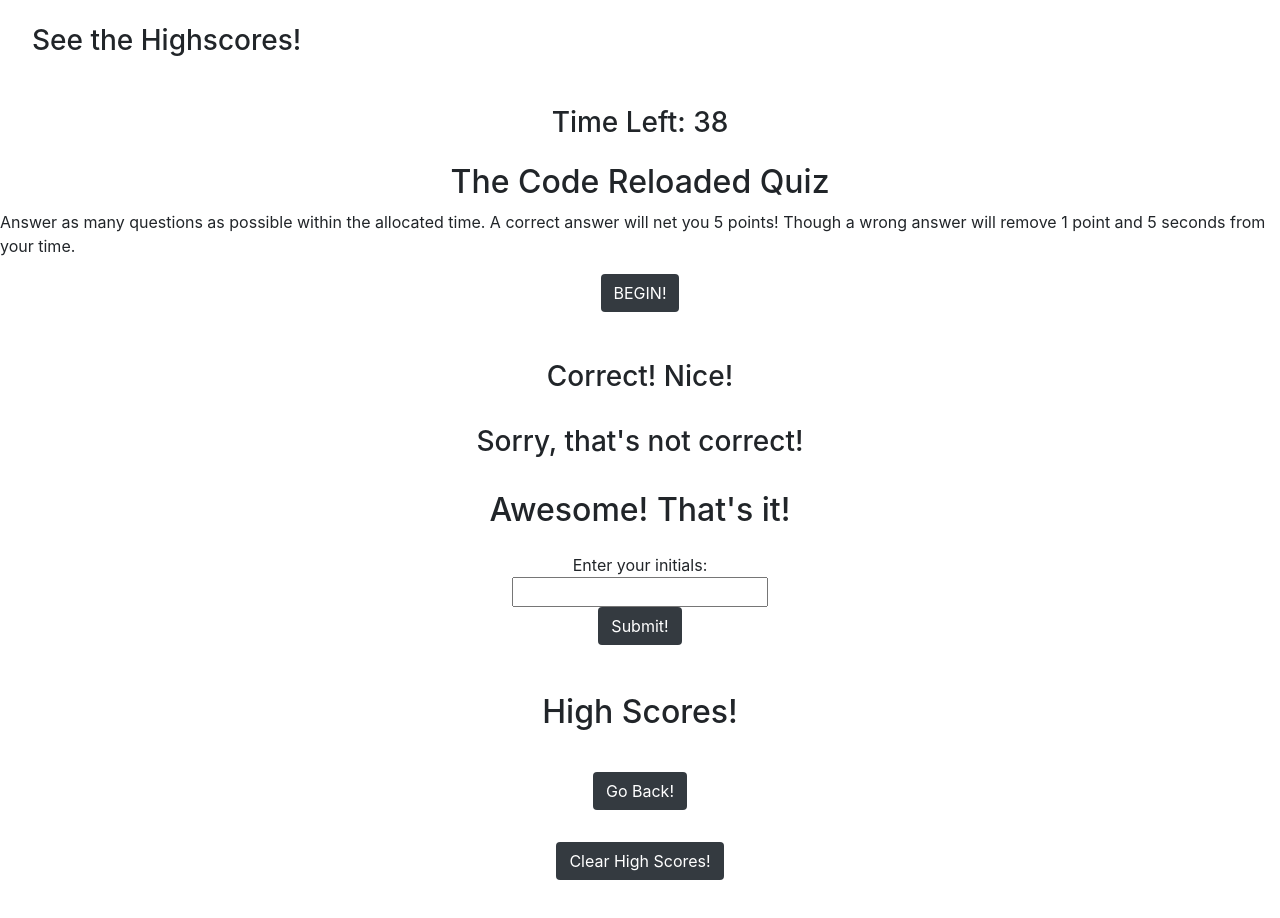
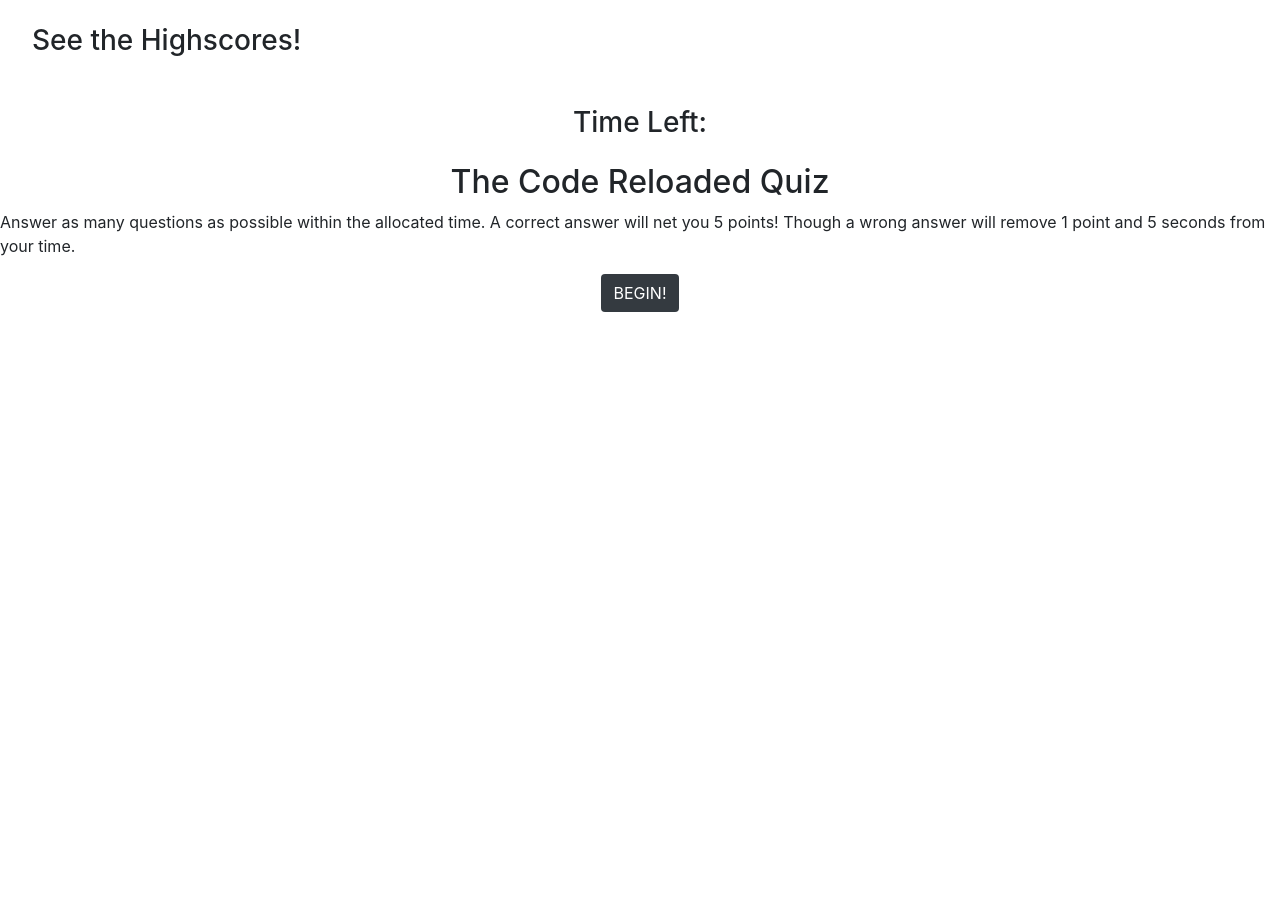
Before and after one commit to TrevorL0ng/Challenge-4, a plain HTML site: page index.html in a window 1280 px wide. After the commit the page ends 800 px from the top, so only its background shows below. Drawn offline with nearby package versions, Linux system fonts and the light colour scheme.

Commit message:
Hit a massive roadblock. Shamefully unable to meet deadline. Will still submit assignment, but I wanted to do better.

```diff
--- a/assets/js/script.js
+++ b/assets/js/script.js
@@ -41,30 +41,33 @@ var setClock = function (){
     timeLeft = 42;
 
 var gameClock = setInterval(function(){
-    timerClock.innerText = timeLeft;
+    timerClock.textContent = timeLeft;
     timeLeft--
 
-    if (timeLeft < 0) {
-        ShowBSL();
-        timerClock.textContent = 0;
-        clearInterval(gameClock);
-    }
+    // if (timeLeft < 0) {
+    //     ShowBSL();
+    //     timerClock.textContent = 0;
+    //     clearInterval(gameClock);
+    // }
 
-    if (endQuiz) {
-        clearInterval(gameClock);
-    }
+    // if (endQuiz) {
+    //     clearInterval(gameClock);
+    // }
 
 }, 1000)
 };
-setClock()
-console.log(timeLeft)
 
 // We remove the elements of the intro once 'begin' is clicked and insert the questions
 
 var startGame = function () {
-    introScreen.classList.add("hide");
+    introScreen.classList.add("d-none");
     introScreen.classList.remove("show");
     questionScreen.classList.add("show");
-    questionScreen.classList.remove("hide");
+    questionScreen.classList.remove("d-none");
+    setClock();
+}
 
-}
+// Button listener declared after the function it is calling
+startButton.addEventListener("click", startGame);
+
+// Question list to be cycled through
--- a/index.html
+++ b/index.html
@@ -7,6 +7,7 @@
     <title>Code Quiz: The Code Reloaded</title>
 <!-- Using Bootstrap for css after learning in class for next challenge. Sometimes procrastination pays off. (No it doesn't, do not do that)  -->
     <link rel="stylesheet" href="https://cdnjs.cloudflare.com/ajax/libs/twitter-bootstrap/4.5.0/css/bootstrap.min.css">
+
 </head>
 <body>
 
@@ -32,7 +33,7 @@
     </section>
 
 <!-- Generated section depending on what question the user is on -->
-    <section id="question-container" class="d-flex flex-column text-center align-items-center my-4 hide">
+    <section id="question-container" class="d-flex flex-column text-center align-items-center my-4">
         <article class="quiz-questions">
             <article id="question"></article>
 
@@ -41,35 +42,36 @@
     </section>
 
 <!-- Section to inform the user if their answer was correct or incorrect -->
-    <section class="d-flex flex-column text-center align-items-center my-4 hide" id="right">
-        <h3>
+    <section class="d-flex flex-column text-center align-items-center my-4" id="right">
+        <h3 class="d-none">
             Correct! Nice!
         </h3>
     </section>
-    <section class="d-flex flex-column text-center align-items-center my-4 hide" id="wrong">
-        <h3>
+    <section class="d-flex flex-column text-center align-items-center my-4 d-none" id="wrong">
+        <h3 class="d-none">
             Sorry, that's not correct!
         </h3>
     </section>
 
 <!-- End card section that allows the user to insert initials for score keeping -->
-    <section id="outro-container" class="d-flex flex-column text-center align-items-center my-4 hide">
+    <section id="outro-container" class="d-flex flex-column text-center align-items-center my-4 d-none">
         <article class="outro">
-            <article id=your-score>
+            <article class="d-none" id=your-score>
                 <h2>Awesome! That's it!</h2>
             </article>
-            <form id="score-form" class="d-flex flex-column text-center align-items-center my-4 hide"
-                <h3>
+            <form id="score-form" class="d-flex flex-column text-center align-items-center my-4 d-none">
+                <h3 class="d-none">
                     Enter your initials:
                     <input type="text" name="init" id="init" class="text-input" />
                     <button class="btn startstop bg-dark rounded text-white" id="submit-name" type="submit">Submit!</button>
                 </h3>
+            </form>
         </article>
     </section>
 
 <!-- Section that will show and clear the high scores -->
-    <section id="score-container" class="d-flex flex-column text-center align-items-center my-4 hide">
-        <h2 class="bigScores">
+    <!-- <section id="score-container" class="d-flex flex-column text-center align-items-center my-4 d-none">
+        <h2 class="bigScores d-none">
             High Scores!
         </h2>
         <ol id="bigScores-list" class="score-list d-flex text-center align-items-center my-2"></ol>
@@ -79,10 +81,14 @@
         <button id="clear-bigScores" class="btn d-flex my-3 bg-dark text-white">
             Clear High Scores!
         </button>
-    </section>
+    </section> -->
+
 
 <!-- JS script from which most of the action will be pulled -->
     <script src="./assets/js/script.js"></script>
 
+     <!-- Added link to the jQuery library -->
+  <script src="https://code.jquery.com/jquery-3.5.1.min.js"></script>
+
 </body>
 </html>
```
